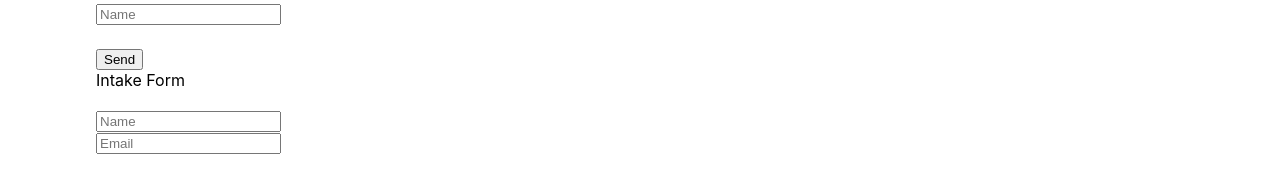
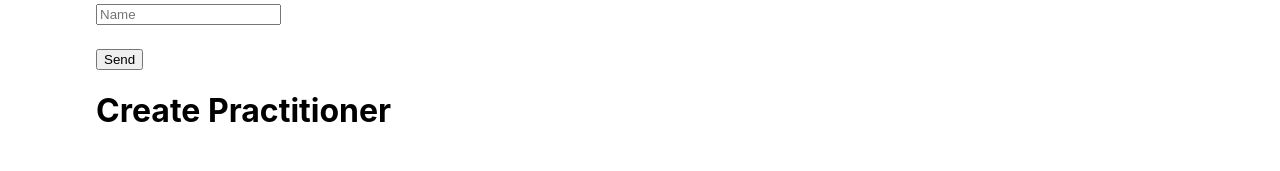
Before and after one commit to CultureCare22/Culture-Care, a React (Create React App) app: page / in a window 1280 px wide. Shown: the part 265-436 px from the top of the page. Built offline with nearby package versions, Linux system fonts and the light colour scheme; no server answers.

Commit message:
prototype of database

```diff
--- a/src/CreatePractitioner.js
+++ b/src/CreatePractitioner.js
@@ -40,7 +40,7 @@ function CreatePractitioner() {
 
 	return (
 		<div className="App">
-			<header className="App-header">Intake Form</header>
+			<h1 className="App-header">Create Practitioner</h1>
 			<br></br>
 			<form action='/' onSubmit={handleSubmit}>
 				<input type='text' placeholder="Name" onChange={(e) => setName(e.target.value)} />
```
Also changed, not shown: 2 other files (tests, documents, lock files or other folders).
